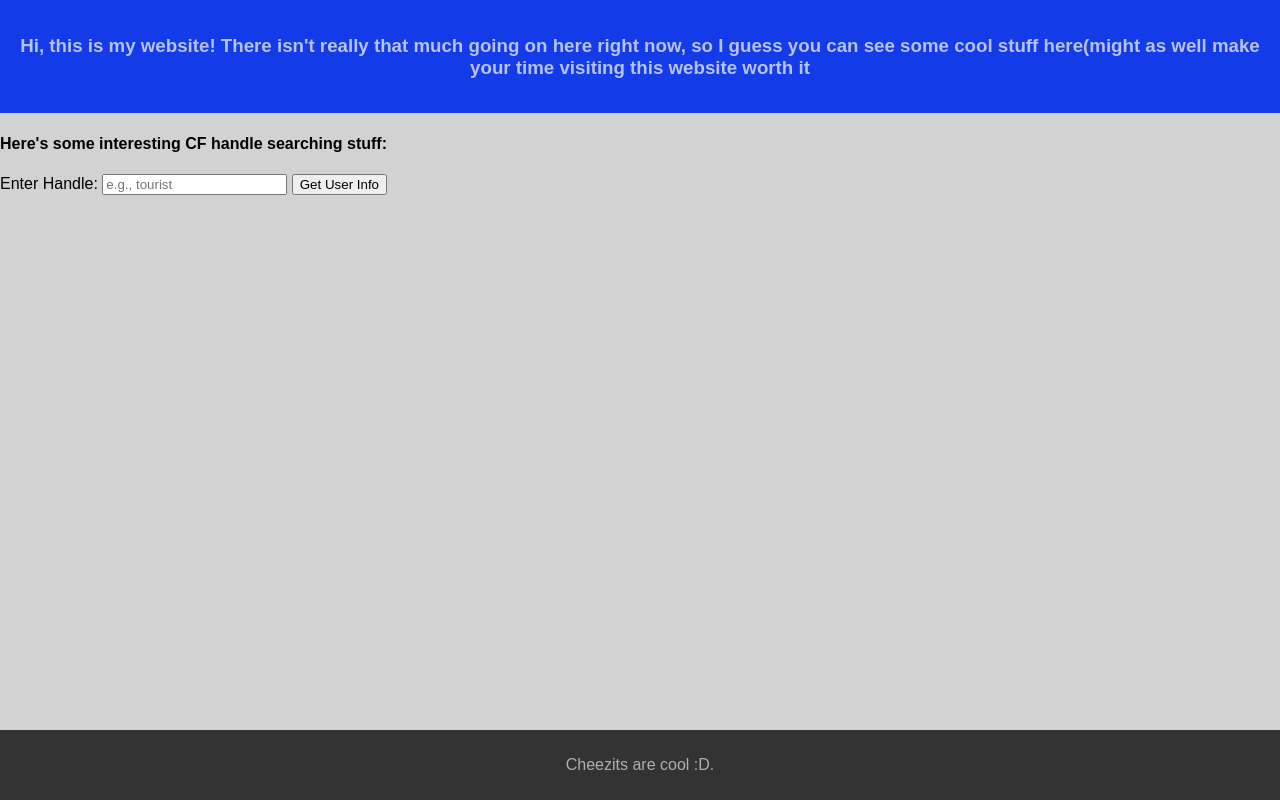
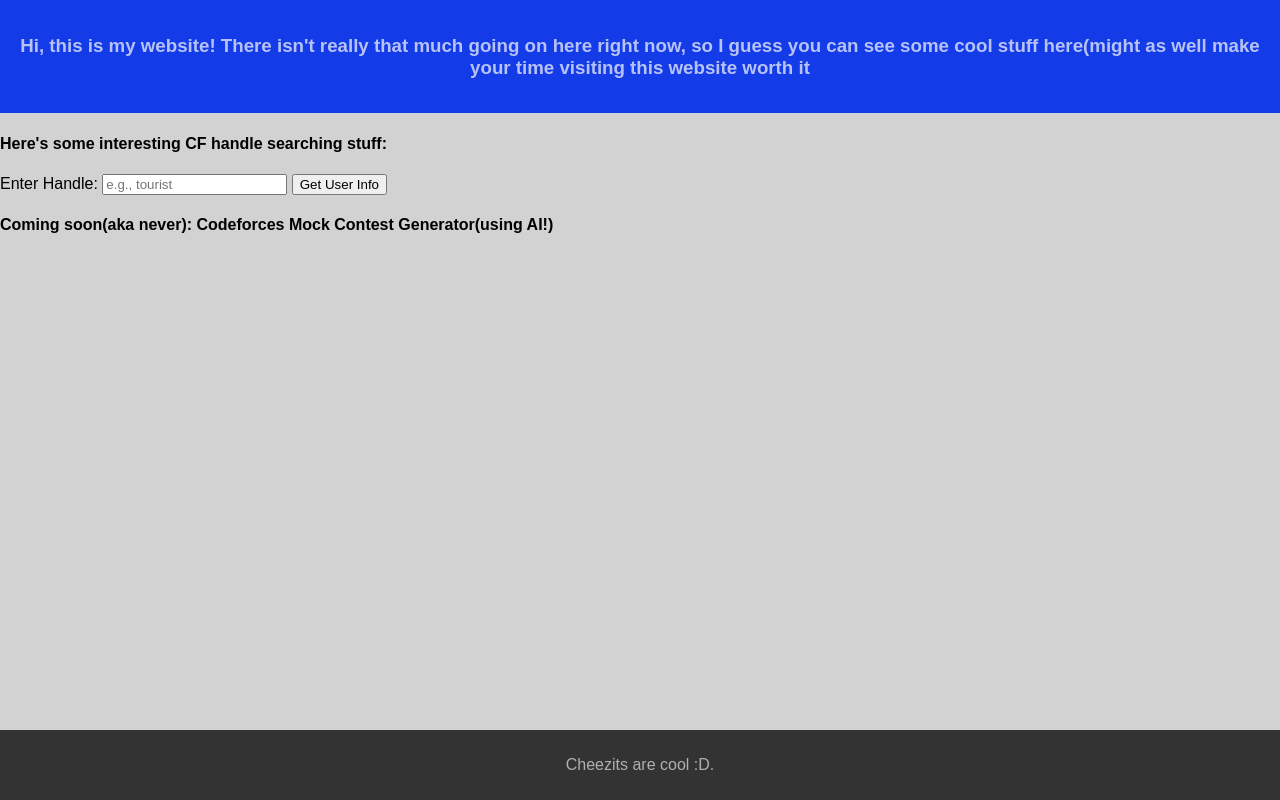
Before and after one commit to ilikecheezits/ilikecheezits.github.io, a plain HTML site: page index.html in a window 1280 px wide. Drawn offline with Linux system fonts and the light colour scheme.

Commit message:
Update index.html

```diff
--- a/index.html
+++ b/index.html
@@ -21,6 +21,7 @@
 
     <div id="userInfo"></div>
     <script src = "script.js"></script>
+    <h4>Coming soon(aka never): Codeforces Mock Contest Generator(using AI!)</h4>
     <footer>
         <p> Cheezits are cool :D. </p>
     </footer>
```
